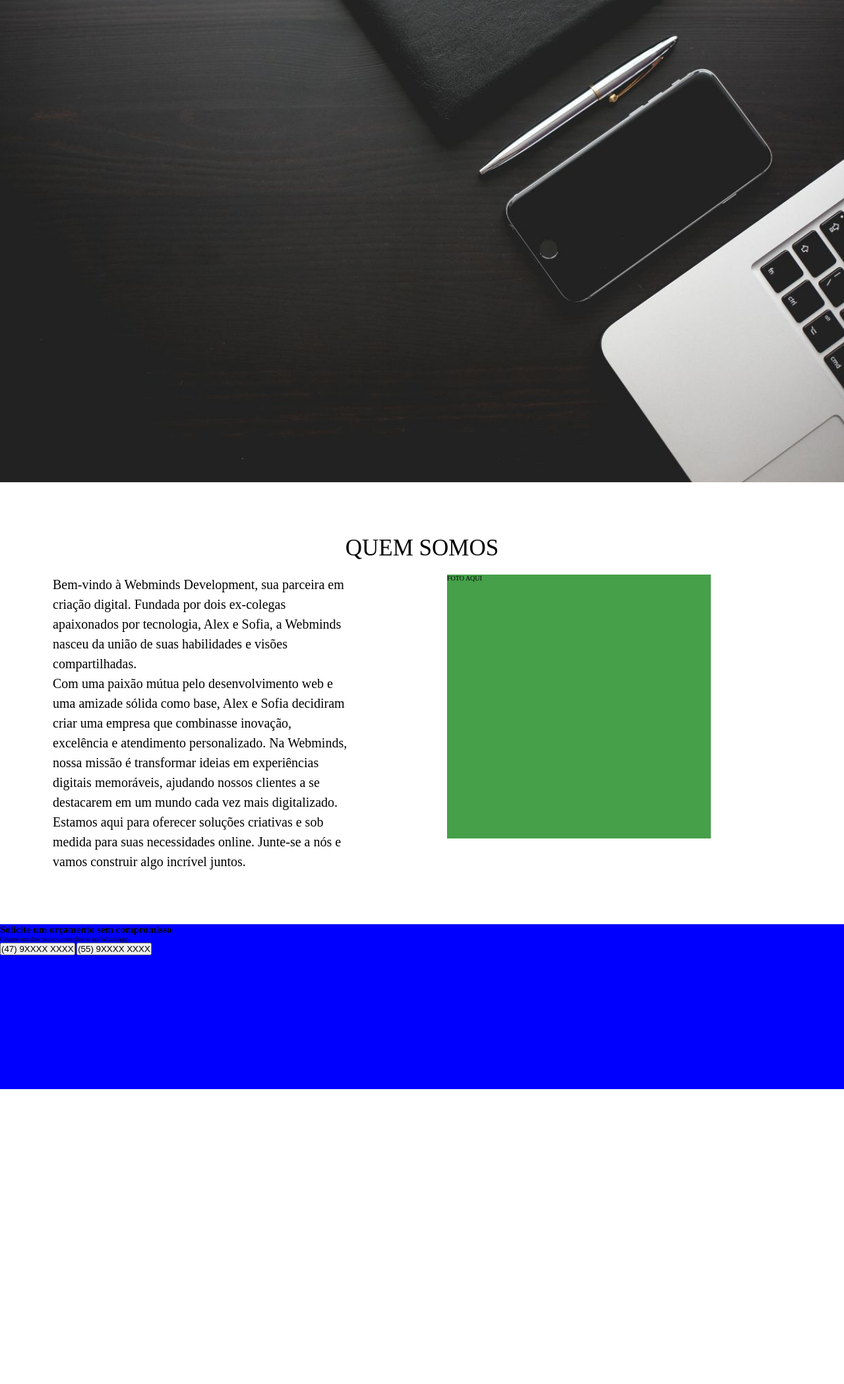
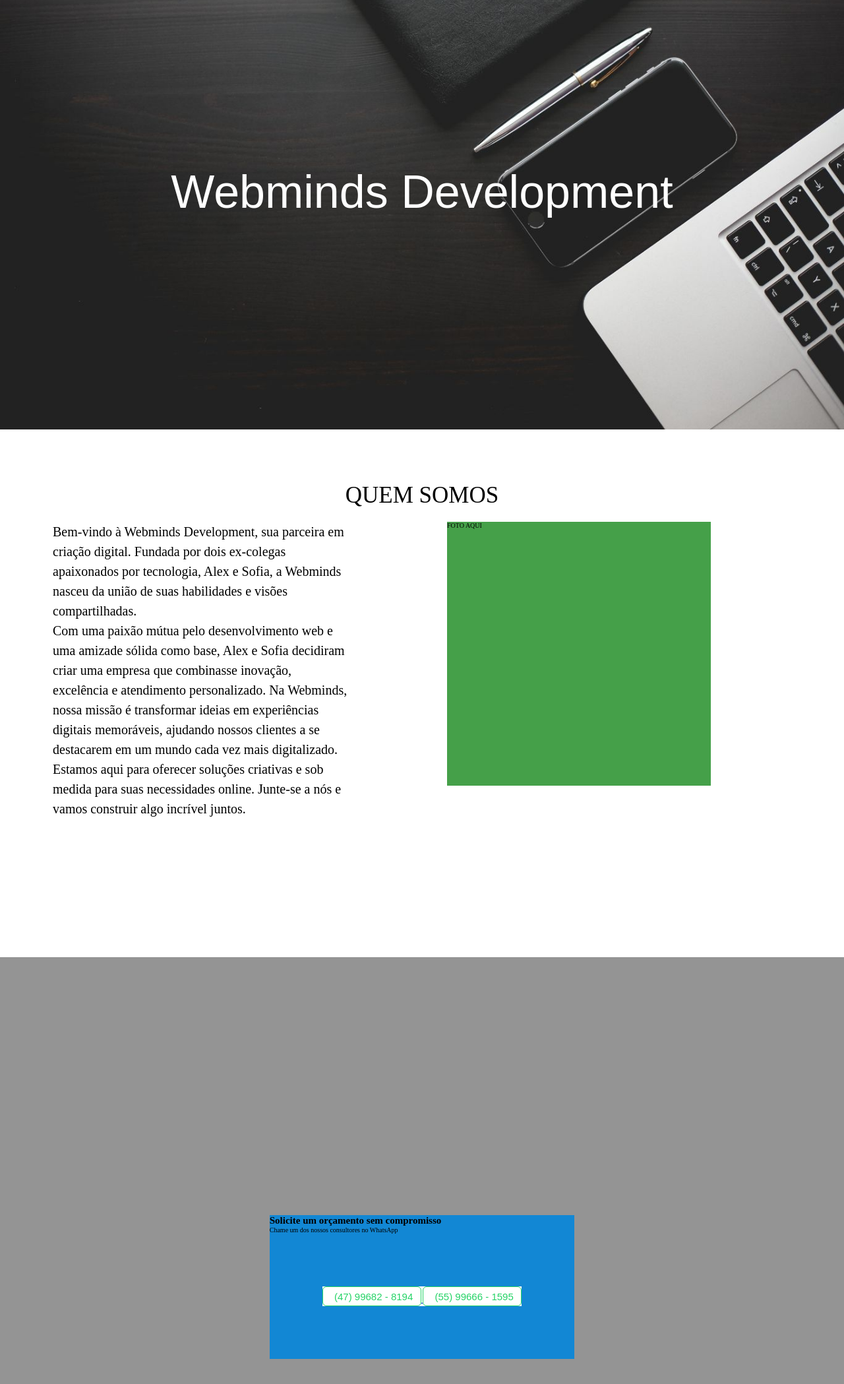
Before and after one commit to webmindsdevelopment/webmindsdevelopment, a plain HTML site: page index.html in a window 1280 px wide. Shown: the part 166-2264 px from the top of the page at 66% size. Before the commit the page ends 1817 px from the top, so only its background shows below. Drawn offline with Linux system fonts and the light colour scheme.

Commit message:
Atualização do projeto

```diff
--- a/index.html
+++ b/index.html
@@ -1,6 +1,5 @@
 <!DOCTYPE html>
 <html lang="pt-br">
-
 <head>
     <meta charset="UTF-8">
     <meta name="viewport" content="width=device-width, initial-scale=1.0">
@@ -12,7 +11,6 @@
 <body>
     <header>
         <img src="assets/logo.png" alt="WebMinds Development">
-
         <div class="nav">
             <button>Home</button>
             <button>Quem somos</button>
@@ -21,10 +19,13 @@
     </header>
 
     <div class="top">
-
+        <div class="animation-container">
+           <div class ="escrita" id="escrita" data-text="Webminds Development"></div>
+                <script src="script.js"></script>
+          </div>
     </div>
 
-    <div class="history">
+    <div class="history" id="Historia">
         <p>QUEM SOMOS</p>
         <div class="alig_history">
             <div class="text">
@@ -51,11 +52,30 @@
     </div>
 
     <div class="contact">
-        <h2>Solicite um orçamento sem compromisso</h2>
-        <p>Chame um dos nossos consultores no WhatsApp</p>
+        <div class = "contact-orcamento">
+            <h2>Solicite um orçamento sem compromisso</h2>
+            <p>Chame um dos nossos consultores no WhatsApp</p>
 
-        <button>(47) 9XXXX XXXX</button>
-        <button>(55) 9XXXX XXXX</button>
+            <div class = "contact-button">
+                <a href="https://www.whatsapp.com/">
+                <button>
+                    <p>(47) 99682 - 8194</p>
+                    <svg xmlns="http://www.w3.org/2000/svg" width="16" height="16" fill="currentColor" class="bi bi-whatsapp" viewBox="0 0 16 16">
+                        <path d="M13.601 2.326A7.854 7.854 0 0 0 7.994 0C3.627 0 .068 3.558.064 7.926c0 1.399.366 2.76 1.057 3.965L0 16l4.204-1.102a7.933 7.933 0 0 0 3.79.965h.004c4.368 0 7.926-3.558 7.93-7.93A7.898 7.898 0 0 0 13.6 2.326zM7.994 14.521a6.573 6.573 0 0 1-3.356-.92l-.24-.144-2.494.654.666-2.433-.156-.251a6.56 6.56 0 0 1-1.007-3.505c0-3.626 2.957-6.584 6.591-6.584a6.56 6.56 0 0 1 4.66 1.931 6.557 6.557 0 0 1 1.928 4.66c-.004 3.639-2.961 6.592-6.592 6.592zm3.615-4.934c-.197-.099-1.17-.578-1.353-.646-.182-.065-.315-.099-.445.099-.133.197-.513.646-.627.775-.114.133-.232.148-.43.05-.197-.1-.836-.308-1.592-.985-.59-.525-.985-1.175-1.103-1.372-.114-.198-.011-.304.088-.403.087-.088.197-.232.296-.346.1-.114.133-.198.198-.33.065-.134.034-.248-.015-.347-.05-.099-.445-1.076-.612-1.47-.16-.389-.323-.335-.445-.34-.114-.007-.247-.007-.38-.007a.729.729 0 0 0-.529.247c-.182.198-.691.677-.691 1.654 0 .977.71 1.916.81 2.049.098.133 1.394 2.132 3.383 2.992.47.205.84.326 1.129.418.475.152.904.129 1.246.08.38-.058 1.171-.48 1.338-.943.164-.464.164-.86.114-.943-.049-.084-.182-.133-.38-.232z"></path>
+                    </svg>
+                </button>
+
+                <a href="https://www.whatsapp.com/">
+                    <button>
+                        <p>(55) 99666 - 1595</p>
+                        <svg xmlns="http://www.w3.org/2000/svg" width="16" height="16" fill="currentColor" class="bi bi-whatsapp" viewBox="0 0 16 16">
+                            <path d="M13.601 2.326A7.854 7.854 0 0 0 7.994 0C3.627 0 .068 3.558.064 7.926c0 1.399.366 2.76 1.057 3.965L0 16l4.204-1.102a7.933 7.933 0 0 0 3.79.965h.004c4.368 0 7.926-3.558 7.93-7.93A7.898 7.898 0 0 0 13.6 2.326zM7.994 14.521a6.573 6.573 0 0 1-3.356-.92l-.24-.144-2.494.654.666-2.433-.156-.251a6.56 6.56 0 0 1-1.007-3.505c0-3.626 2.957-6.584 6.591-6.584a6.56 6.56 0 0 1 4.66 1.931 6.557 6.557 0 0 1 1.928 4.66c-.004 3.639-2.961 6.592-6.592 6.592zm3.615-4.934c-.197-.099-1.17-.578-1.353-.646-.182-.065-.315-.099-.445.099-.133.197-.513.646-.627.775-.114.133-.232.148-.43.05-.197-.1-.836-.308-1.592-.985-.59-.525-.985-1.175-1.103-1.372-.114-.198-.011-.304.088-.403.087-.088.197-.232.296-.346.1-.114.133-.198.198-.33.065-.134.034-.248-.015-.347-.05-.099-.445-1.076-.612-1.47-.16-.389-.323-.335-.445-.34-.114-.007-.247-.007-.38-.007a.729.729 0 0 0-.529.247c-.182.198-.691.677-.691 1.654 0 .977.71 1.916.81 2.049.098.133 1.394 2.132 3.383 2.992.47.205.84.326 1.129.418.475.152.904.129 1.246.08.38-.058 1.171-.48 1.338-.943.164-.464.164-.86.114-.943-.049-.084-.182-.133-.38-.232z"></path>
+                        </svg>
+                    </button>
+                </a>
+
+            </div>
+        </div>
     </div>
 
 
--- /dev/null
+++ b/script.js
@@ -0,0 +1,16 @@
+document.addEventListener('DOMContentLoaded', function () {
+    const textElement = document.getElementById('escrita');
+    const textContent = textElement.getAttribute('data-text') || ''; // Pega o texto do atributo data-text
+    const interval = 100;
+    let i = 0;
+
+    function typeWriter() {
+      if (i < textContent.length) {
+        textElement.innerHTML += textContent.charAt(i);
+        i++;
+        setTimeout(typeWriter, interval);
+      }
+    }
+
+    typeWriter();
+  });
--- a/style.css
+++ b/style.css
@@ -23,33 +23,58 @@ header {
 }
 
 .nav > button {
-    background-color: #4CAF50;
-    border: none;
-    color: white;
-    padding: 1.5rem 3.2rem;
-    text-align: center;
-    text-decoration: none;
-    display: inline-block;
-    font-size: 1.6rem;
-    margin: .4rem .2rem;
-    cursor: pointer;
-    border-radius: 1rem;
+    position: relative;
+  display: inline-block;
+  margin: 15px;
+  padding: 15px 30px;
+  text-align: center;
+  font-size: 18px;
+  letter-spacing: 1px;
+  text-decoration: none;
+  color: #1287d4;
+  background: transparent;
+  cursor: pointer;
+  transition: ease-out 0.5s;
+  border: 2px solid #1287d4;
+  border-radius: 10px;
+  box-shadow: inset 0 0 0 0 #1287d4;
 }
 
+
 .nav > button:hover {
-    background-color: #45a049;
+    color: white;
+  box-shadow: inset 0 -100px 0 0 #1287d4;
+}
+
+.nav > button:active{
+    transform: scale(0.9);
 }
 
 .top {
     width: 100%;
-    height: 800px;
+    height: 90vh;
     background-image: url('assets/bag_top.jpg');
     background-size: cover;
     background-position: center;
 }
+.animation-container{
+    height: 100%;
+    display: flex;
+    justify-content: center;
+}
+  .escrita {
+    display: flex;
+    align-items: center;
+    justify-content: center;
+   font-size: 70px;
+   font-family: fantasy;
+   color: white;
+
+  }
 
 .history {
     padding: 8rem;
+    height: 100vh
 }
 
 .history > P {
@@ -77,6 +102,68 @@ header {
 }
 
 .contact {
-    background-color: blue;
-    height: 25rem;
+    background-color: rgb(148, 148, 148);
+    height: 100rem;
+    display: flex;
+    flex-direction: column;
+    justify-content: center;
+    align-items: center;
+    position: relative;
 }
+
+.contact-orcamento {
+    background-color: #1287d4;
+   display: block;
+}
+.contact-button{
+    margin: 8em;
+    background-color: #fff;
+    justify-content: space-between;
+
+}
+.contact-button button {
+    background-color: #fff;
+    border: 1px solid #25D366;
+    padding: 5px;
+    position: relative;
+    width: 10em;
+    height: 2em;
+    transition: 0.5s;
+    font-size: 15px;
+    border-radius: 0.4em;
+  }
+
+.contact-button button p {
+    position: absolute;
+    top: 0.4em;
+    left: 1.15em;
+    margin: 0;
+    padding: 0;
+    transition: .5s;
+    color: #25D366;
+  }
+
+  .contact-button button svg {
+    position: absolute;
+    top: 0.45em;
+    right: 0.5em;
+    margin: 0;
+    padding: 0;
+    opacity: 0;
+    transition: 0.5s;
+    height: 1em;
+    fill: #fff
+  }
+
+  .contact-button button:hover p {
+    left: 0.5em;
+    color: #fff
+  }
+
+  .contact-button button:hover svg {
+    opacity: 1;
+  }
+
+  .contact-button button:hover {
+    background-color: #25D366;
+  }
```
